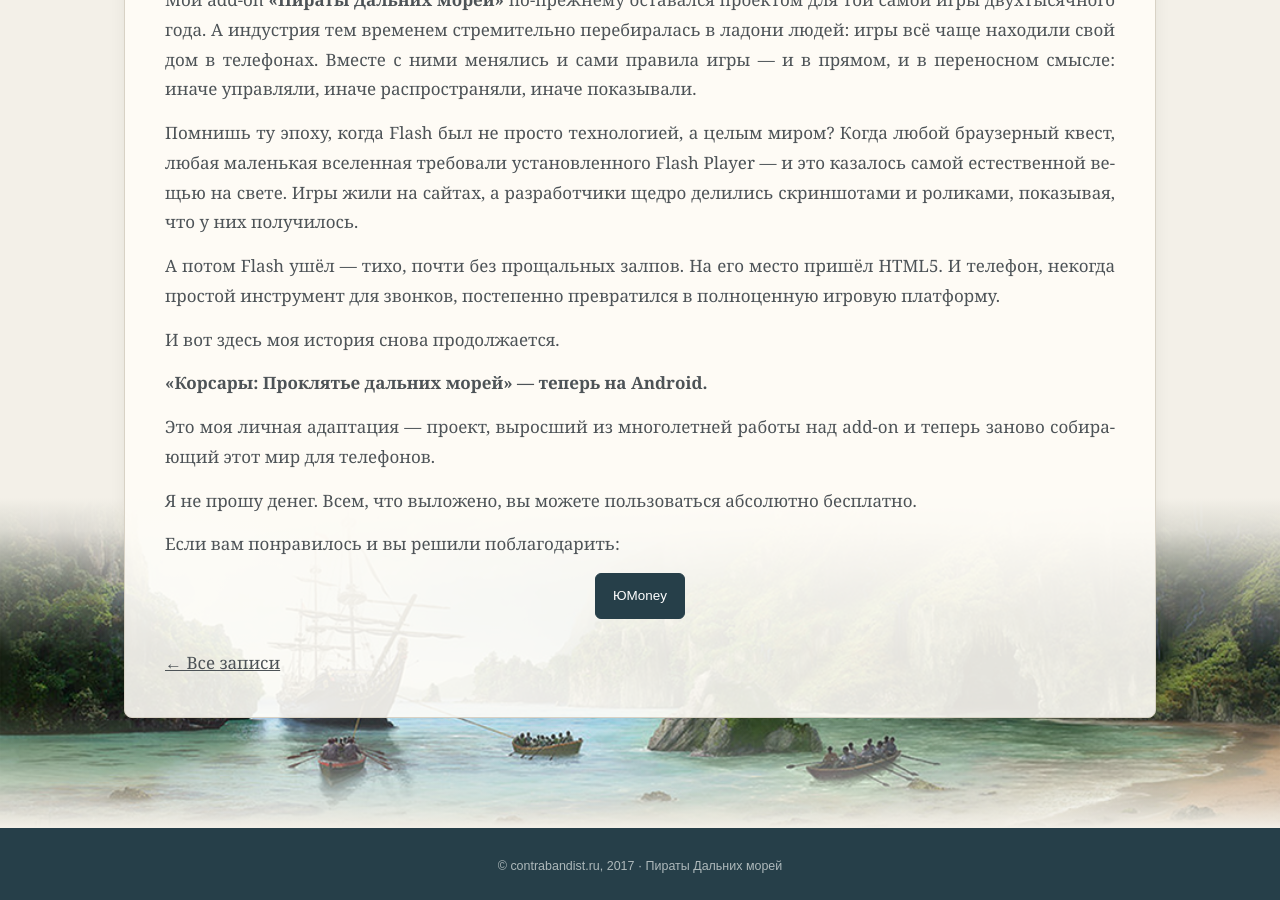
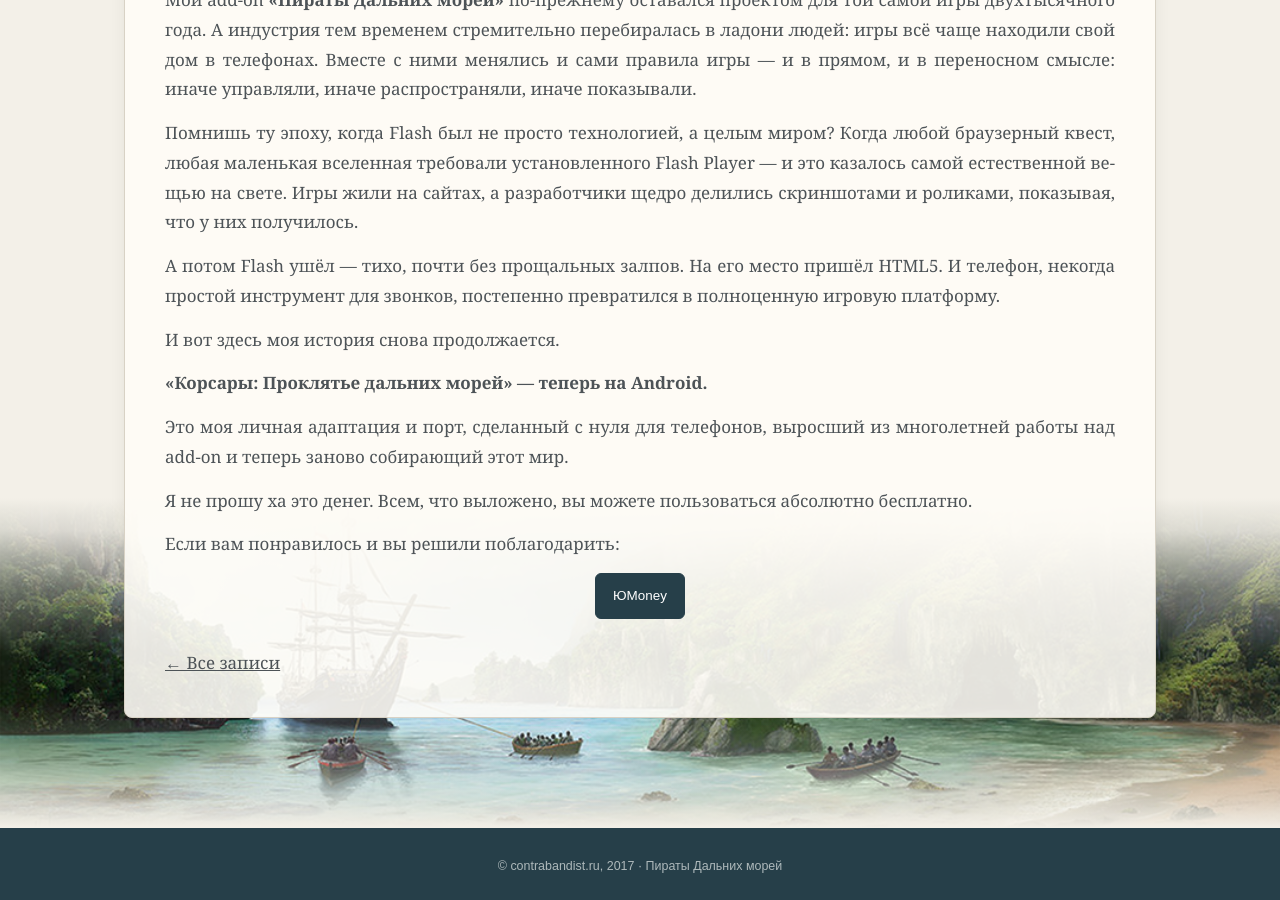
Before and after one commit to tislic/SeaDogsPort, a Jekyll site: the page built from о-проекте.md, in a window 1280 px wide and 900 px high, scrolled down 904 px. Built offline with Jekyll 4.4.1, drawn with Linux system fonts in a browser that asks for light colours.

Commit message:
Revise project description and fix typos
Updated the project description for clarity and corrected minor typos.

```diff
--- a/о-проекте.md
+++ b/о-проекте.md
@@ -22,9 +22,9 @@ comments: false
 
 **«Корсары: Проклятье дальних морей» — теперь на Android.**
 
-Это моя личная адаптация — проект, выросший из многолетней работы над add-on и теперь заново собирающий этот мир для телефонов.
+Это моя личная адаптация и порт, сделанный с нуля для телефонов, выросший из многолетней работы над add-on и теперь заново собирающий этот мир.
 
-Я не прошу денег. Всем, что выложено, вы можете пользоваться абсолютно бесплатно.
+Я не прошу ха это денег. Всем, что выложено, вы можете пользоваться абсолютно бесплатно.
 
 Если вам понравилось и вы решили поблагодарить:
 
```
